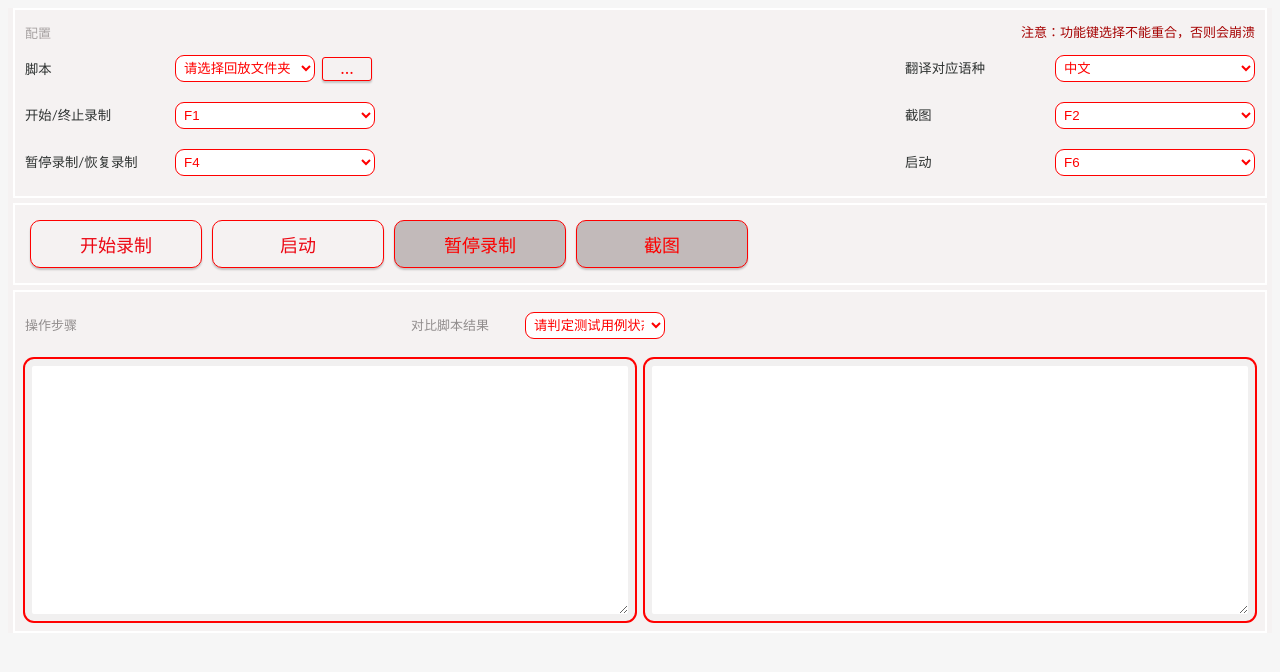
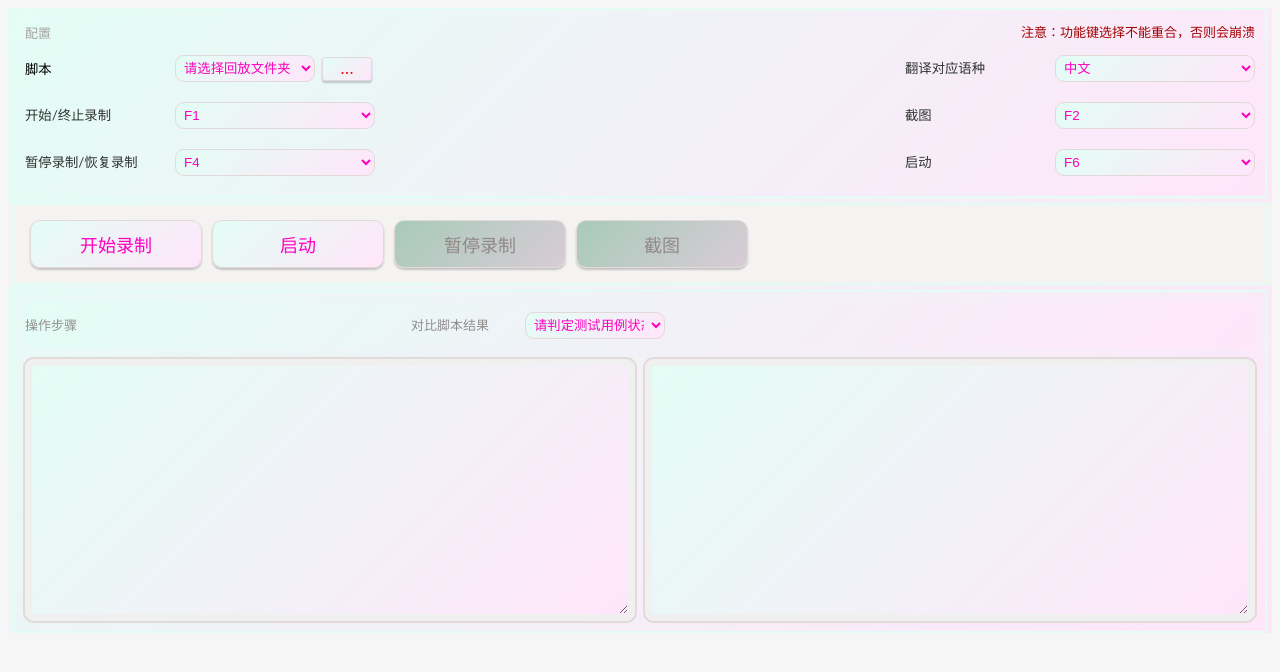
Before and after one commit to Jialeeguo/Automated-testing-tool, a Vue app: page / in a window 1280 px wide. Shown: the top 672 px of the page. Built offline with nearby package versions, Linux system fonts and the light colour scheme.

Commit message:
[一些颜色]

```diff
--- a/public/splashscreen.html
+++ b/public/splashscreen.html
@@ -12,7 +12,7 @@
       align-items: center;
       justify-content: center;
       height: 100vh;
-      background: linear-gradient(135deg, #84fab0, #8fd3f4); /* 渐变色背景 */
+      background: linear-gradient(135deg, #df89b5, #bfd9fe); /* 渐变色背景 */
       color: #fff;
       font-family: 'Segoe UI', Tahoma, Geneva, Verdana, sans-serif;
       text-align: center;
--- a/src/App.vue
+++ b/src/App.vue
@@ -1,22 +1,23 @@
 <template>
-  <div style="background-color: rgb(245, 242, 242);">
+  <div style="background-color: rgb(245, 242, 242);  background: linear-gradient(135deg, #e3fdf5, #ffe6fa);" >
+
     <div>
 
-      <div style="background-color: rgb(245, 242, 242);">
-        <div style="border: 2px solid white; margin: 5px; padding: 10px;">
-          <label for="lang" style="font-size: 13px; color:rgb(168, 163, 163);">配置</label>
-          <div style="float:right;font-size: 13px; color:rgb(165, 2, 2);">注意：功能键选择不能重合，否则会崩溃</div>
+      <div style="background-color: rgb(245, 242, 242);  background: linear-gradient(135deg, #e3fdf5, #ffe6fa);">
+        <div style="border: 2px solid #e3fdf5; margin: 5px; padding: 10px;">
+          <label for="lang" style="font-size: 13px; color:rgb(168, 163, 163);  " >配置</label>
+          <div style="float:right;font-size: 13px; color:rgb(165, 2, 2); ">注意：功能键选择不能重合，否则会崩溃</div>
           <div style="display: flex; align-items: center;">
 
 
 
-            <label for="lang" class="ziti">脚本</label>
+            <label for="lang" class="ziti" style="color: rgb(0, 0, 0);" >脚本</label>
             <select name="languages" id="lang" style="width: 140px;" value="请选择回放文件夹">
 
               <option value="请选择回放文件夹">{{ selectedFileName }}</option>
             </select>
             <button @click="selectPlaybackFile"
-              style="margin-left: 7px; background-color: rgb(245, 242, 242); height: 24px; width: 50px; color: red; font-size: 15px; text-align: center; vertical-align:middle;line-height: 1px; border:1px; border-style: solid; border-radius: 3px; border-color: red; ">...</button>
+              style="margin-left: 7px; background-color: rgb(245, 242, 242); height: 24px; width: 50px; color: red; font-size: 15px; text-align: center; vertical-align:middle;line-height: 1px; border:1px; border-style: solid; border-radius: 3px; border-color: rgb(226, 217, 217); ">...</button>
 
             <div style="margin: auto;"></div>
 
@@ -111,7 +112,7 @@
 
       </div>
       <div style="background-color: rgb(245, 242, 242);">
-        <div style="border: 2px solid white; margin: 5px; padding: 10px;">
+        <div style="border: 2px solid #e3fdf5; margin: 5px; padding: 10px;">
 
           <div class="buttons-container">
             <!-- 添加按钮组 -->
@@ -132,7 +133,7 @@
         </div>
       </div>
     </div>
-    <div style="border: 2px solid white; margin: 5px; padding: 10px;">
+    <div style="border: 2px solid #e3fdf5; margin: 5px; padding: 10px;">
       <div class="log-container">
         <div class="log_log" style="font-size: 13px; color:rgb(146, 142, 142); ">操作步骤</div>
         <div style="margin: 0 167px;"></div>
@@ -625,34 +626,37 @@ textarea {
   width: 50%;
   margin-top: 10px;
   background-color: #e6e2e2;
+
 }
 
 button {
   margin: 5px;
   padding: 10px;
   cursor: pointer;
+  background: linear-gradient(135deg, #e3fdf5, #ffe6fa);
   background-color: rgb(230, 227, 227);
   width: 172px;
-  color: red;
+  color: rgb(138, 123, 123);
   border: 1.5px;
   border-radius: 10px;
   border-style: solid;
-  border-color: red;
+  border-color: rgb(226, 217, 217);
   font-size: large;
   transition: background-color 0.5s, color 0.3s
+
 }
 
 .button-font:hover {
-  background-color: #e60000;
-
+  background-color: #817b7b;
+  background: linear-gradient(135deg, #abecd6, #fbed96);
   color: #ffffff;
 
 }
 
 .button-font:disabled {
   background-color: #c2baba;
-
-  color: #fc0000;
+  background: linear-gradient(135deg, #a8caba, #d8ccd5);
+  color: rgb(145, 137, 137);
 
   cursor: not-allowed;
 
@@ -664,16 +668,19 @@ select {
   font-family: cursive, sans-serif;
   outline: 0;
   background: #ffffff;
-  color: red;
-  border: 1px solid red;
+  color: rgb(255, 0, 191);
+  border: 1px solid rgb(226, 217, 217);
   padding: 4px;
   border-radius: 9px;
+  background: linear-gradient(135deg, #e3fdf5, #ffe6fa);
+
 }
 
 .ziti {
   font-family: 'Gill Sans', 'Gill Sans MT', Calibri, 'Trebuchet MS', sans-serif;
   color: rgb(47, 51, 50);
   font-size: smaller;
+
 }
 
 .log_log {
@@ -686,32 +693,33 @@ select {
 
 .button-font {
   font-family: Cambria, Cochin, Georgia, Times, 'Times New Roman', serif;
-  color: rgb(236, 8, 20);
+  color: rgb(255, 0, 191);
   font-size: large;
   font-weight: 700;
   background-color: rgb(245, 242, 242);
-
+  background: linear-gradient(135deg, #e3fdf5, #ffe6fa);
 }
 
 .log-container {
   display: flex;
   align-items: baseline;
-
+  background: linear-gradient(135deg, #e3fdf5, #ffe6fa);
 
 }
 
 .log {
   display: flex;
   align-items: baseline;
-  color: rgb(255, 0, 0);
+  color: rgb(255, 0, 191);
   background-color: rgb(255, 255, 255);
   ;
   border: 7px solid rgb(241, 240, 240);
   padding: 4px;
   border-radius: 9px;
-  box-shadow: 0 0 0 2px rgb(255, 0, 0);
+  box-shadow: 0 0 0 2px rgb(226, 217, 217);
   font-family: 'Gill Sans', 'Gill Sans MT', Calibri, 'Trebuchet MS', sans-serif;
-
+  background: linear-gradient(135deg, #e9defa, #dbeffb);
+  background: linear-gradient(135deg, #e3fdf5, #ffe6fa);
 }
 
 button:disabled {
@@ -727,6 +735,7 @@ body {
   margin: 0 auto;
   height: 100vh;
   background-color: #f1f1f1;
+
 }
 
 input {
@@ -734,6 +743,7 @@ input {
   align-items: center;
   justify-content: center;
   margin: 0 auto;
+
 }
 
 
@@ -742,5 +752,6 @@ label {
   width: 150px;
   text-align: left;
   display: inline-block;
+
 }
 </style>
```
